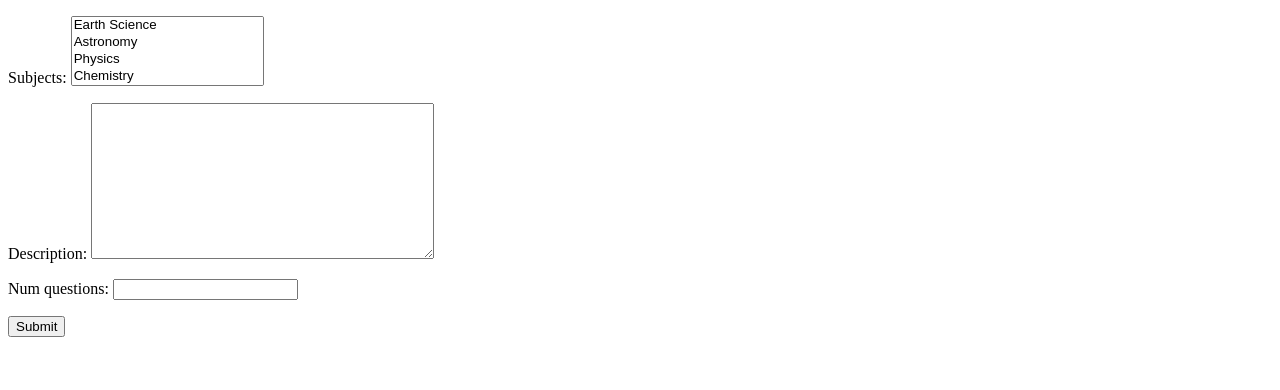
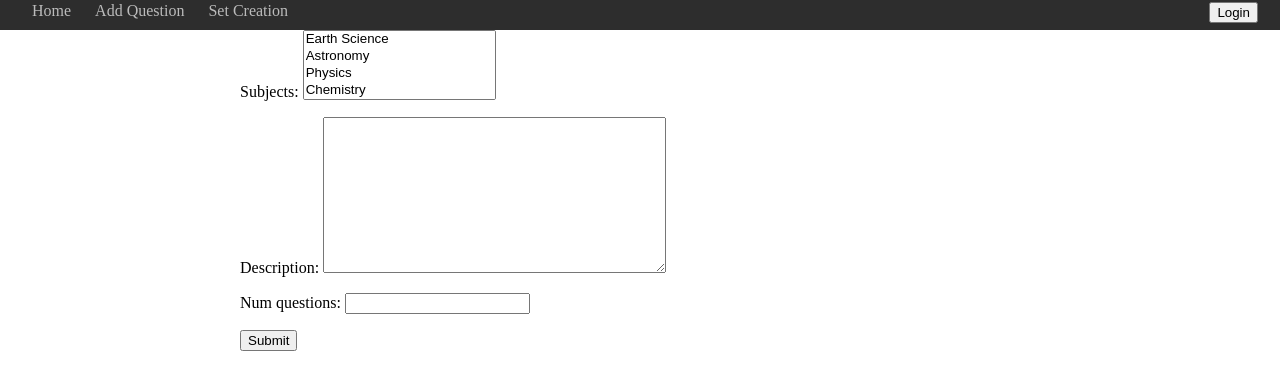
Before and after one commit to tsun1215/scibowl, a Django app: page /set/add/ in a window 1280 px wide. Shown: the top 390 px of the page. Run offline with Django 3.2, Linux system fonts and the light colour scheme; the visitor is signed in with stand-in values (Sample User, id 1); data comes from the database, SQL or seed files in the repository; data that the repository does not hold is empty; parts of the project's set-up code (start-up, migrations or seed data) failed here and were passed over.

Commit message:
Enhanced UI

```diff
--- a/qset/views.py
+++ b/qset/views.py
@@ -1,7 +1,7 @@
 # Create your views here.
 from qset.models import QuestionForm, Question, SetForm, Subject, Set, Set_questions
 from django.http import HttpResponseRedirect
-from django.http import HttpResponse
+from django.http import HttpResponse, HttpResponseForbidden
 from django.utils import simplejson
 from django.shortcuts import render_to_response
 from django.shortcuts import get_object_or_404
@@ -24,10 +24,20 @@ def addQuestion(request):
             q = form.save(commit=False)
             q.creator = request.user
             q.save()
-            return HttpResponseRedirect('/home/')
+            return HttpResponseRedirect('/question/add/?success=true')
     else:
         form = QuestionForm()
-    return render_to_response('qset/addquestion.html', {"form": form, "action": action, "title": "Add Question"})
+    return render_to_response('qset/addquestion.html', {"form": form, "action": action, "title": "Add Question", "success": request.GET.get("success", "false")})
+
+
+@login_required
+def removeQuestion(request, q_id):
+    question = get_object_or_404(Question, id=q_id)
+    if question.creator == request.user:
+        question.delete()
+        return HttpResponse(simplejson.dumps({"success": True}))
+    else:
+        return HttpResponseForbidden("Access Denied")
 
 
 @login_required
@@ -42,7 +52,7 @@ def editQuestion(request, q_id):
                 return HttpResponseRedirect('/home/')
         else:
             form = QuestionForm(instance=question)
-        return render_to_response('qset/addquestion.html', {"form": form, "action": action, "type": "question", "title": "Edit question"})
+        return render_to_response('qset/addquestion.html', {"form": form, "action": action, "type": "question", "title": "Edit question", "success": "false"})
     else:
         # Is the user is not the creator of the question (or staff)
         return HttpResponseRedirect('/')
--- /dev/null
+++ b/questions.json
@@ -0,0 +1,138 @@
+[
+    {
+        "pk": 8,
+        "model": "qset.question",
+        "fields": {
+            "creator": 1,
+            "text": "Salt + Water = ?",
+            "creation_date": "2012-12-28T06:19:00.604Z",
+            "choice_w": "Salty Water",
+            "choice_x": "Acid + Base",
+            "is_used": false,
+            "answer": "z",
+            "type": 0,
+            "choice_y": "Electrolytic Mixture",
+            "choice_z": "Saline Solution",
+            "subject": 4
+        }
+    },
+    {
+        "pk": 7,
+        "model": "qset.question",
+        "fields": {
+            "creator": 1,
+            "text": "Classify the type of rock that comes from earth.",
+            "creation_date": "2012-12-28T06:18:25.524Z",
+            "choice_w": "",
+            "choice_x": "",
+            "is_used": false,
+            "answer": "None",
+            "type": 1,
+            "choice_y": "",
+            "choice_z": "",
+            "subject": 1
+        }
+    },
+    {
+        "pk": 6,
+        "model": "qset.question",
+        "fields": {
+            "creator": 1,
+            "text": "Is 2 a prime number?",
+            "creation_date": "2012-12-28T06:17:59.292Z",
+            "choice_w": "",
+            "choice_x": "",
+            "is_used": false,
+            "answer": "Yes",
+            "type": 1,
+            "choice_y": "",
+            "choice_z": "",
+            "subject": 5
+        }
+    },
+    {
+        "pk": 5,
+        "model": "qset.question",
+        "fields": {
+            "creator": 1,
+            "text": "What kind of energy is used to power your computer?\r\n",
+            "creation_date": "2012-12-28T06:17:38.185Z",
+            "choice_w": "",
+            "choice_x": "",
+            "is_used": false,
+            "answer": "electrical",
+            "type": 1,
+            "choice_y": "",
+            "choice_z": "",
+            "subject": 7
+        }
+    },
+    {
+        "pk": 4,
+        "model": "qset.question",
+        "fields": {
+            "creator": 1,
+            "text": "1+1=?",
+            "creation_date": "2012-12-28T06:16:50.604Z",
+            "choice_w": "1",
+            "choice_x": "2",
+            "is_used": false,
+            "answer": "x",
+            "type": 0,
+            "choice_y": "3",
+            "choice_z": "4",
+            "subject": 5
+        }
+    },
+    {
+        "pk": 3,
+        "model": "qset.question",
+        "fields": {
+            "creator": 1,
+            "text": "Why is biology so dumb?",
+            "creation_date": "2012-12-28T06:16:37.223Z",
+            "choice_w": "",
+            "choice_x": "",
+            "is_used": false,
+            "answer": "Its biology",
+            "type": 1,
+            "choice_y": "",
+            "choice_z": "",
+            "subject": 6
+        }
+    },
+    {
+        "pk": 2,
+        "model": "qset.question",
+        "fields": {
+            "creator": 1,
+            "text": "What is the bigger version of the small dipper?",
+            "creation_date": "2012-12-28T06:16:23.811Z",
+            "choice_w": "",
+            "choice_x": "",
+            "is_used": false,
+            "answer": "Big Dipper",
+            "type": 1,
+            "choice_y": "",
+            "choice_z": "",
+            "subject": 2
+        }
+    },
+    {
+        "pk": 1,
+        "model": "qset.question",
+        "fields": {
+            "creator": 1,
+            "text": "What kinds of trees to rocks grow on?",
+            "creation_date": "2012-12-28T06:15:45.703Z",
+            "choice_w": "Apple",
+            "choice_x": "Banana",
+            "is_used": false,
+            "answer": "z",
+            "type": 0,
+            "choice_y": "Pineapple",
+            "choice_z": "None",
+            "subject": 1
+        }
+    }
+]
--- a/scibowl/urls.py
+++ b/scibowl/urls.py
@@ -21,6 +21,7 @@ urlpatterns = patterns('',
     url(r'^logout/', logout, {'next_page': '/'}),
     url(r'^question/add/', 'qset.views.addQuestion'),
     url(r'^question/edit/(?P<q_id>\d+)', 'qset.views.editQuestion'),
+    url(r'^question/delete/(?P<q_id>\d+)', 'qset.views.removeQuestion'),
     url(r'^getall/$', 'qset.views.getQuestions'),
     url(r'^register/$', 'usermanage.views.registerUser'),
     url(r'^home/$', direct_to_template, {'template': 'home.html'}),
--- a/static/css/main.css
+++ b/static/css/main.css
@@ -1,17 +1,53 @@
 html, body{
     margin: 0;
 }
+a{
+    text-decoration: none;
+}
+
 #topbar{
     position:absolute;
     top:0;
     left:0;
     right:0;
     height:30px;
+    background-color: #2D2D2D;
+    color:white;
+}
+#nav{
+    margin-left: 20px;
+    padding:2px;
+}
+#topbar #nav a{
+    color:#BBBBBB;
+    text-decoration: none;
+    margin:0 10px;
+}
+#topbar #nav a:hover{
+    color:orange;
 }
 #userOptions{
     position:absolute;
     right:20px;
+    padding:2px;
     bottom:0;
+    top:0;
+    cursor:pointer;
+}
+#userOptionsMenu{
+    color:black;
+    width:300px;
+    height:200px;
+    position:absolute;
+    right:5px;
+    top:35px;
+    border:1px dashed gray;
+    display: none;
+    padding:5px;
+    background-color: white;
+}
+.midimg{
+    vertical-align: text-bottom;
 }
 #content-container{
     width:800px;
--- a/templates/base.html
+++ b/templates/base.html
@@ -4,20 +4,60 @@
 	<meta charset="UTF-8"/>
 	<title>{% block title%}Scibowl Project{%endblock%}</title>
     <link rel="stylesheet" href="/static/css/main.css"/>
+    <script src="/static/js/jquery.js"></script>
+    <script type="text/javascript">
+        $(document).ready(function(){
+            $("#userOptions").hover(function(){
+                $("#userOptions").css("color","lightblue");
+            },
+            function(){
+                $("#userOptions").css("color","white");
+            });
+            $("#userOptions").toggle(function(){
+                $("#userOptionsMenu").show();
+            },
+            function(){
+                $("#userOptionsMenu").hide();
+            });
+        });
+        function questionPopup(){
+            var specs = "width=450,height=430,menubar=0,scrollbars=0,toolbar=0,status=0,toolbar=0,resizable=0,location=0";
+            newWindow = window.open("/question/add/","Add Question",specs);
+        }
+    </script>
     {%block head%}{%endblock%}
 </head>
 <body>
+    <div id="topbar">
         {%block topbar%}
-    <div id="topbar">
+            <div id="nav">
+                <a href="/home">Home</a>
+                <a href="javascript:questionPopup()">Add Question</a>
+                <a href="/set/add">Set Creation</a>
+            </div>
             <div id="userOptions">
                 {%if user.is_authenticated%}
-            Logged in as {{user.username}} <a href="/logout/">Logout</a>
+                Logged in as {{user.username}} <img class="midimg" src="/static/images/arrow_down.png"/>
                 {%else%}
-            <a href="/login/?next=/home/">Login</a>
+                <button>Login</button>
                 {%endif%}
             </div>
+            <div id="userOptionsMenu">
+                {%if user.is_authenticated%}
+                <button onclick="window.location.href='/logout/'">Logout</button>
+                {%else%}
+                <div id="loginbox">
+                </div>
+                <script type="text/javascript">
+                    $("#loginbox").load("/login/?next=/home/");
+                </script>
+                {%endif%}
             </div>
         {%endblock%}
+    </div>
+
+    <div id="content-container">
         {% block content%}{%endblock%}
+    </div>
 </body>
 </html>
--- a/templates/form_base.html
+++ b/templates/form_base.html
@@ -1,11 +1,6 @@
-<!DOCTYPE HTML>
-<html>
-<head>
-    <meta charset="UTF-8"/>
-    <title>{% block title%}Scibowl Project{%endblock%}</title>
-    {%block head%}{%endblock%}
-</head>
-<body>
+{%extends "base.html"%}
+
+{%block content%}
     <div id="form-container">
         {% block form%}
         <form method="post">
@@ -14,5 +9,4 @@
         </form>
         {%endblock%}
     </div>
-</body>
-</html>
+{%endblock%}
--- a/templates/qset/set_generator.html
+++ b/templates/qset/set_generator.html
@@ -69,7 +69,6 @@
 {%endblock%}
 
 {%block content%}
-<div id="content-container">
     <div id="question-container">
     </div>
     <form id="finalize" method="post" action="/set/finalize/">
@@ -77,5 +76,4 @@
         <input type="hidden" name="set_id" value="{{set.id}}"/>
         <input type="submit" value="Submit"/>
     </form>
-</div>
 {%endblock%}
--- a/templates/qset/set_view.html
+++ b/templates/qset/set_view.html
@@ -32,7 +32,6 @@
 {%endblock%}
 
 {%block content%}
-    <div id="content-container">
     {%for q in questions%}
         <div class='question'>
             <span class='q_id'>{{q.id}}</span>
@@ -54,5 +53,4 @@
             </div>
         </div>
     {%endfor%}
-    </div>
 {%endblock%}
```
Also changed, not shown: scibowl/settings.py (+7 -4 lines), templates/home.html (+11 -5 lines), templates/qset/addquestion.html (+56 -3 lines), templates/usermanage/login.html (+2 -7 lines), static/images/arrow_down.png (added), static/images/check.png (added), 5 other files. Lines whose indentation alone changed are shown as unchanged.
